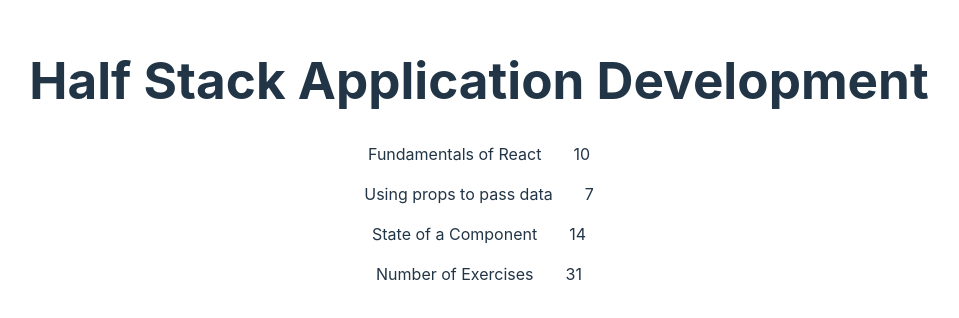
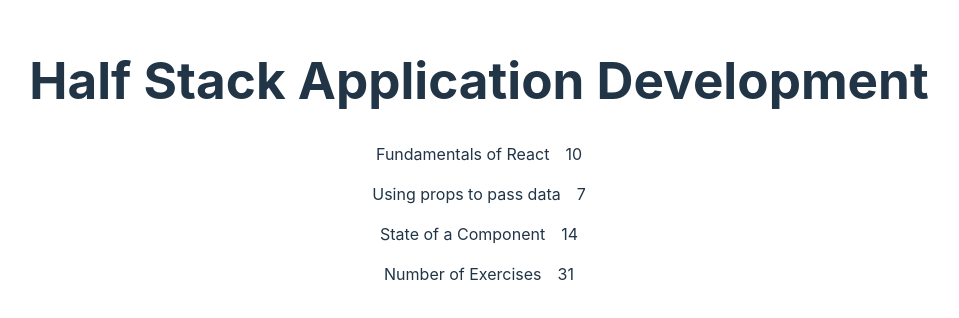
Before and after one commit to Hampton-Black/full-stack-open-work, a React (Vite) app in the folder part1/courseinfo/: page / in a window 1280 px wide. Shown: the part 240-558 px from the top of the page, without its empty margins (161-1120 px from the left). Built offline with nearby package versions, Linux system fonts and the light colour scheme.

Commit message:
change padding

```diff
--- a/part1/courseinfo/src/App.css
+++ b/part1/courseinfo/src/App.css
@@ -42,5 +42,5 @@
 }
 
 span {
-  padding-left: 2em;
+  padding-left: 1em;
 }
```
